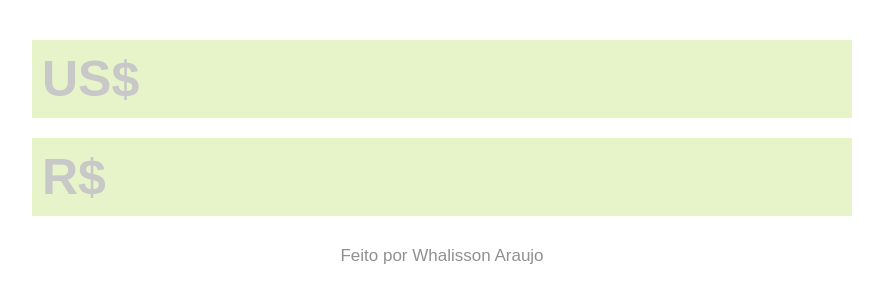
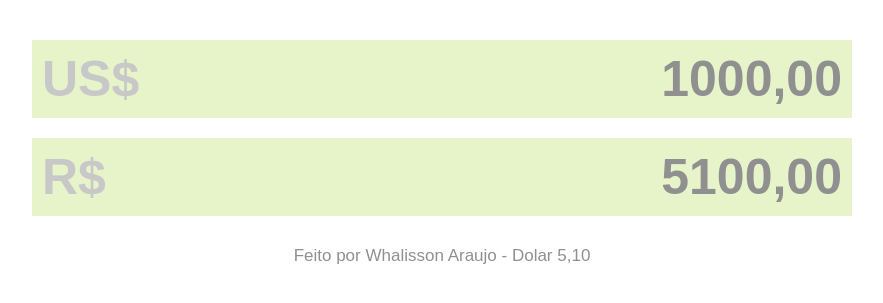
Before and after one commit to Whalisson-Araujo/conversor-dolar-real, a plain HTML site: page index.html in a window 1280 px wide. Shown: the part 123-426 px from the top of the page, without its empty margins (198-1081 px from the left). Drawn offline with Linux system fonts and the light colour scheme.

Commit message:
finalizando o projeto

```diff
--- /dev/null
+++ b/assets/script.js
@@ -0,0 +1,63 @@
+let dolar = 5.1
+
+let usdInput = document.querySelector("#usd")
+let brlInput = document.querySelector("#brl")
+
+usdInput.addEventListener("keyup", () => {
+    convert("usd-to-brl")
+})
+
+brlInput.addEventListener("keyup", () => {
+    convert("brl-to-usd")
+})
+
+usdInput.addEventListener("blur", () => {
+    usdInput.value = formatCurrency(usdInput.value)
+})
+
+brlInput.addEventListener("blur", () => {
+    brlInput.value = formatCurrency(brlInput.value)
+})
+
+
+usdInput.value = "1000,00"
+convert("usd-to-brl")
+
+function formatCurrency(value) {
+    let fixedValue = fixValue(value)
+    let options = {
+        useGrouping: false,
+        minimumFractionDigits: 2
+    }
+    let formatter = new Intl.NumberFormat("pt-BR", options)
+    return formatter.format(fixedValue)
+}
+
+function fixValue(value) {
+    let fixedValue = value.replace("," , ".")
+    let floatValue = parseFloat(fixedValue)
+    if(floatValue == NaN) {
+        floatValue = 0
+    }
+    return floatValue
+}
+
+function convert(type) {
+    if (type == "usd-to-brl") {
+        let fixedValue = fixValue(usdInput.value)
+
+        let result = fixedValue * dolar
+        result = result.toFixed(2)
+
+        brlInput.value = formatCurrency(result)
+    }
+
+    if (type == "brl-to-usd") {
+        let fixedValue = fixValue(brlInput.value)
+
+        let result = fixedValue / dolar
+        result = result.toFixed(2)
+
+        usdInput.value = formatCurrency(result)
+    }
+}
--- a/index.html
+++ b/index.html
@@ -24,7 +24,9 @@
     </main>
 
     <footer>
-        Feito por Whalisson Araujo
+        Feito por Whalisson Araujo - Dolar 5,10
     </footer>
+
+    <script src="assets/script.js"></script>
 </body>
 </html>
```
